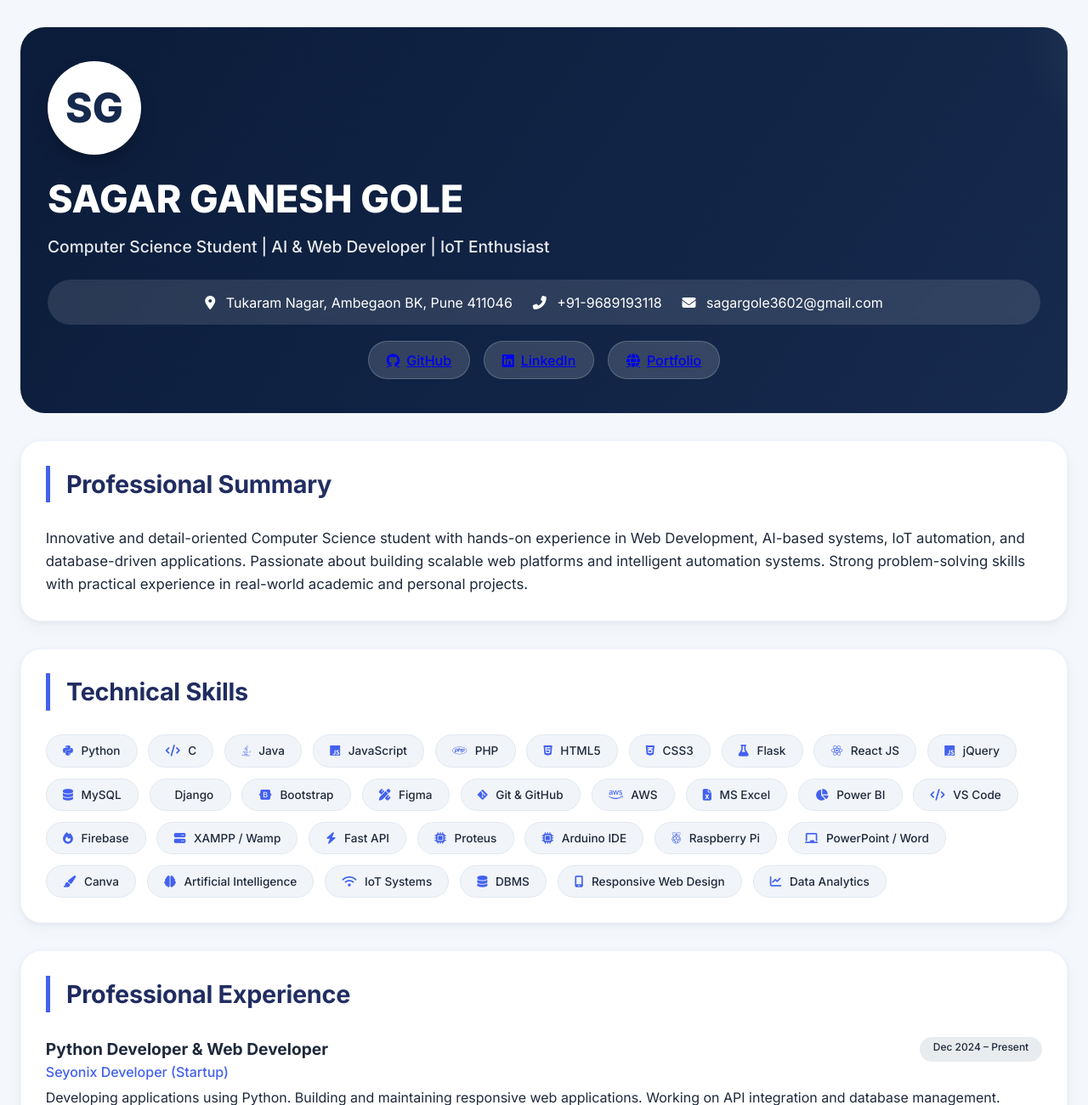
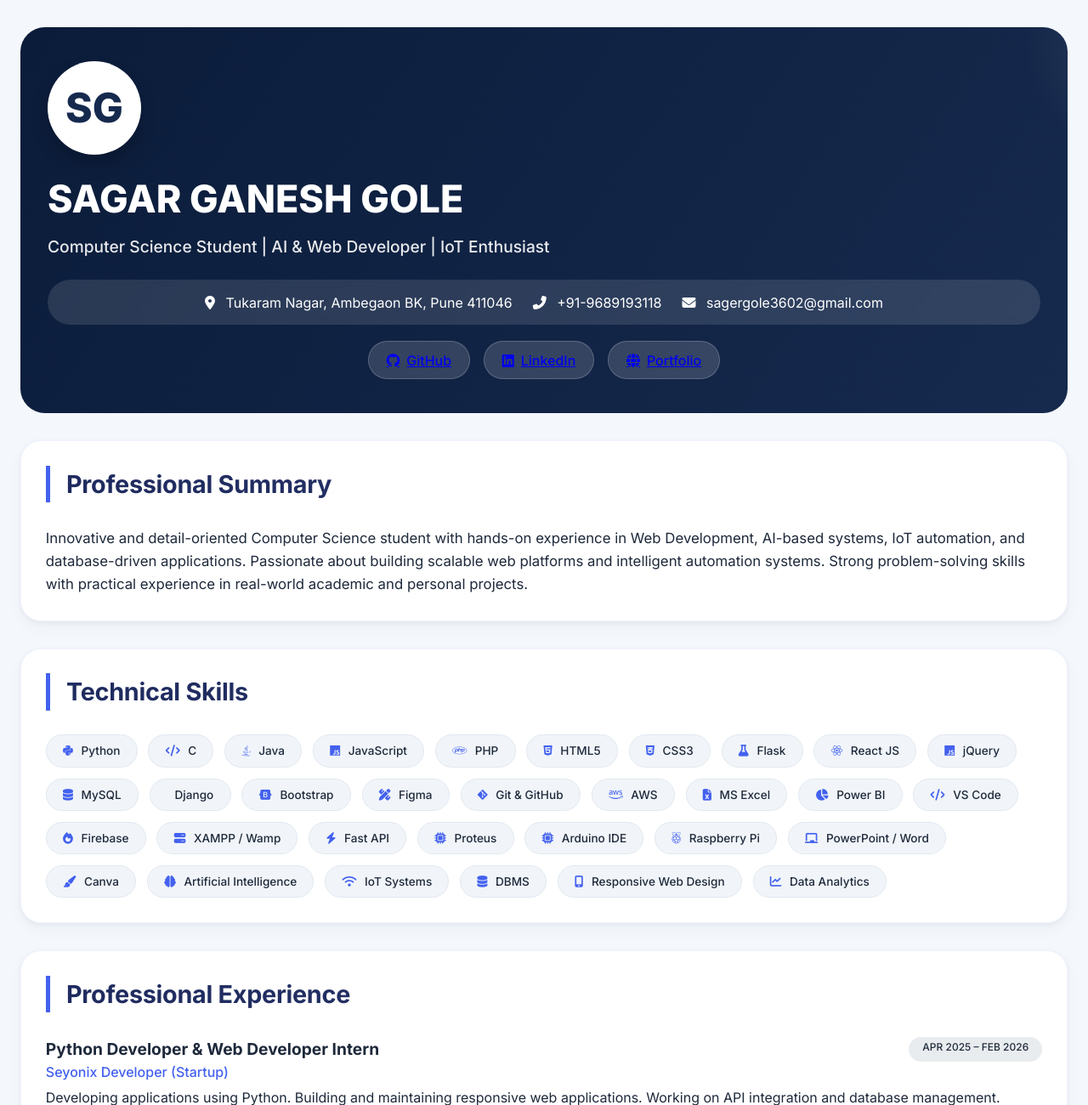
Before and after one commit to Sagar4866/sagar-portfolio, a plain HTML site: page index.html in a window 1280 px wide. Shown: the top 1300 px of the page at 85% size. Drawn offline with Linux system fonts and the light colour scheme.

Commit message:
updated 2 resume

```diff
--- a/index.html
+++ b/index.html
@@ -305,7 +305,7 @@
         <div class="contact-row">
             <span><i class="fas fa-map-marker-alt"></i> Tukaram Nagar, Ambegaon BK, Pune 411046</span>
             <span><i class="fas fa-phone-alt"></i> +91-9689193118</span>
-            <span><i class="fas fa-envelope"></i> sagargole3602@gmail.com</span>
+            <span><i class="fas fa-envelope"></i> sagergole3602@gmail.com</span>
         </div>
         <div class="social-links-hero">
             <a href="https://github.com/Sagar4866" target="_blank" class="social-btn"><i class="fab fa-github"></i> GitHub</a>
@@ -372,7 +372,7 @@
         <div style="padding: 1.8rem;">
             <h2 class="section-title">Professional Experience</h2>
             <div class="exp-item">
-                <div class="exp-title">Python Developer & Web Developer <span class="date-badge">Dec 2024 – Present</span></div>
+                <div class="exp-title">Python Developer & Web Developer Intern <span class="date-badge">APR 2025 – FEB 2026</span></div>
                 <div style="font-weight: 500; color: #4361ee;">Seyonix Developer (Startup)</div>
                 <p style="margin-top: 6px;">Developing applications using Python. Building and maintaining responsive web applications. Working on API integration and database management. Collaborating in startup-based agile environment.</p>
             </div>
```
